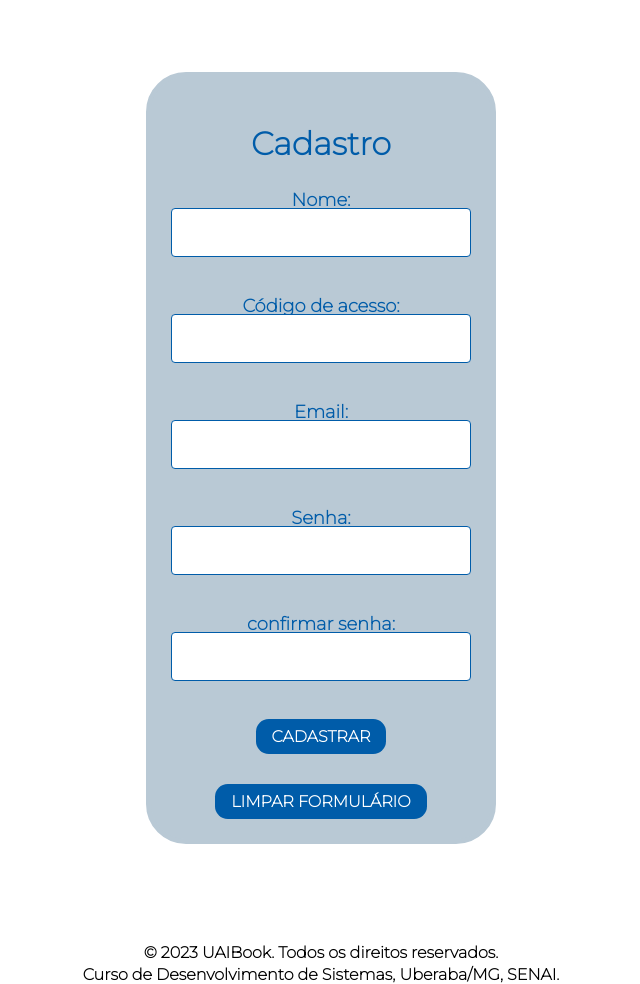
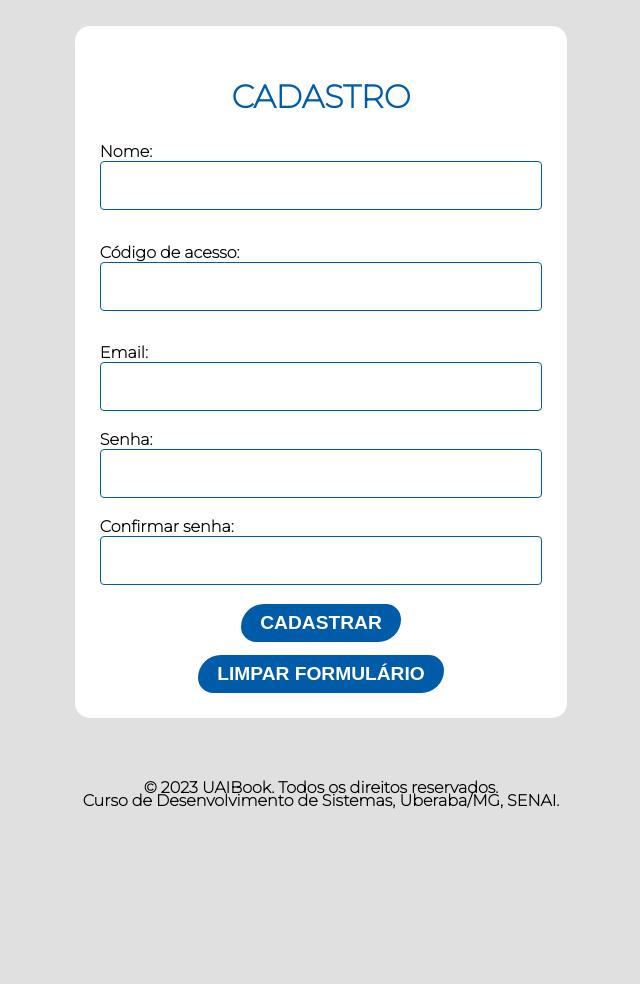
Before and after one commit to LYuri26/Senai-Software, a PHP site: page /cadastro.html in a window 1280 px wide. Shown: the whole page, without its empty margins (319-959 px from the left). After the commit the page ends 809 px from the top, so only its background shows below. Run offline with PHP 8.4, Linux system fonts and the light colour scheme.

Commit message:
Atualizações
Co-Authored-By: João Victor Martins Deamo <57118631+BatataRaiz@users.noreply.github.com>

```diff
--- a/Agendamentos.php
+++ b/Agendamentos.php
@@ -23,10 +23,12 @@ if (!(isset($_SESSION['usuario']) || isset($_SESSION['superusuario']))) {
 </head>
 
 <body>
-<header>
+    <header>
         <nav class="navbar">
             <div class="navbar-container">
-                <img src="./config/assets/img/senailogo1.png" class="logo">
+                <a href="./Menu.php">
+                    <img src="./config/assets/img/senailogo1.png" class="logo">
+                </a>
                 <ul class="navbar-menu">
                     <li><a href="./Agendar.php">Agendar</a></li>
                     <li><a href="./Cancelar.php">Cancelar</a></li>
--- a/Cancelamentos.php
+++ b/Cancelamentos.php
@@ -26,7 +26,9 @@ if (!(isset($_SESSION['usuario']) || isset($_SESSION['superusuario']))) {
     <header>
         <nav class="navbar">
             <div class="navbar-container">
-                <img src="./config/assets/img/senailogo1.png" class="logo">
+                <a href="./Menu.php">
+                    <img src="./config/assets/img/senailogo1.png" class="logo">
+                </a>
                 <ul class="navbar-menu">
                     <li><a href="./Agendar.php">Agendar</a></li>
                     <li><a href="./Cancelar.php">Cancelar</a></li>
@@ -84,6 +86,7 @@ if (!(isset($_SESSION['usuario']) || isset($_SESSION['superusuario']))) {
                     <?php endforeach; ?>
                 </tbody>
             </table>
+                    </DIV>
 </body>
 <script src="./config/assets/js/destruirSessao.js"></script>
 <footer>
--- a/Cancelar.php
+++ b/Cancelar.php
@@ -43,7 +43,9 @@ if (!(isset($_SESSION['usuario']) || isset($_SESSION['superusuario']))) {
     <header>
         <nav class="navbar">
             <div class="navbar-container">
-                <img src="./config/assets/img/senailogo1.png" class="logo">
+                <a href="./Menu.php">
+                    <img src="./config/assets/img/senailogo1.png" class="logo">
+                </a>
                 <ul class="navbar-menu">
                     <li><a href="./Agendar.php">Agendar</a></li>
                     <li><a href="./Agendamentos.php">Agendamentos</a></li>
--- a/cadastro.html
+++ b/cadastro.html
@@ -16,7 +16,7 @@
 <body>
     <div id="app">
         <form id="forms" action="./conexaocadastro.php" method="post">
-            <h2>Cadastro</h2>
+            <h2>CADASTRO</h2>
             <label for="nome">Nome:</label>
             <input type="text" maxlength="42" name="nome" id="nome" required><br><br>
 
@@ -29,7 +29,7 @@
             <label for="senha">Senha:</label>
             <input type="password" minlength="8" name="senha" id="senha" required><br><br>
 
-            <label for="confirmar senha">confirmar senha:</label>
+            <label for="confirmar senha">Confirmar senha:</label>
             <input type="password" minlength="8" maxlength="62" name="confirmarsenha" id="confirmarsenha" required><br><br>
 
             <div class="button-container">
--- a/config/assets/estilos/Menu.css
+++ b/config/assets/estilos/Menu.css
@@ -35,8 +35,9 @@ body {
   */
   font-weight: bold;
   text-decoration: none;
+ /*object-fit: cover;
   /*width: 10rem;*/
-  height: 2rem;
+  height: 3rem;
   width: 10rem;
   /*border-radius: 200px;
   margin-right: 200px;*/
--- a/config/assets/estilos/cadastro.css
+++ b/config/assets/estilos/cadastro.css
@@ -1,22 +1,21 @@
 body {
-  background-color: #ffffff;
+  background-color: #e0e0e0;
   font-family: "Montserrat", sans-serif;
   margin: 0;
-  padding: 0;
+  padding: 2%;
   height: 400px;
   border-color: #bdb5b5;
-  padding-top: 3%;
-  text-align: center;
+  text-align: left;
 }
 
-.sair {
+.sair{
   display: block;
-  position: center;
+  position: fixed;
   top: 10px;
   right: 10px;
-  padding: 100px;
-  background-color: #000000;
-  border: 1px solid #bdb5b5;
+  padding: 10px;
+  background-color: #f2f2f2;
+  border: 1px solid #ccc;
   border-radius: 4px;
   text-decoration: none;
   color: #333;
@@ -26,8 +25,6 @@ body {
 #app {
   max-width: 40%;
   margin: 0 auto;
-  padding: 2%;
-  margin-top: 1vh;
 }
 
 h2 {
@@ -37,26 +34,19 @@ h2 {
 }
 
 form {
-  width: 300px;
-  margin: 0 auto;
-  display: flex;
-  flex-direction: column;
-  align-items: center;
-  border: 5px solid #b9c9d5;
-  border-radius: 40px;
-  padding: 20px;
-  background-color: #b9c9d5;
+  background-color: #ffffff;
+    border-radius: 15px;
+    padding: 5%;
+    padding-bottom: 5%;
+    max-width: 30rem;
+    margin: 0 auto;
 }
 
 label {
-  display: flex;
-  font-size: large;
-  align-items: center;
-  margin-bottom: 10px;
-  grid-column: 1;
-  margin-bottom: -1%;
+  margin-bottom: 1%;
   font-weight: bold;
-  color: #005ca9;
+  color: #000000;
+
 }
 
 input[type="text"] {
@@ -66,20 +56,27 @@ input[type="text"] {
   border: 1px solid #005ca9;
   border-radius: 4px;
   box-sizing: border-box;
+  margin-bottom: 1em;
+
+}
+
+input[type="text"]:hover {
+  border-color: #666466;
 }
 
 input[type="submit" i] {
   background-color: #005ca9;
   color: #ffffff;
-  font-size: 1em;
+  font-size: 1.2em;
   font-weight: bold;
   border: none;
-  padding: 0.5em 1em;
-  border-radius: 0.8rem;
+  padding: 0.5rem 1em;
+  border-radius:  1.5rem 1rem 1.5rem 1rem;
   cursor: pointer;
   transition: background-color 0.1s ease;
   box-sizing: border-box;
-  margin-bottom: -5rem;
+  margin: 0 auto;
+  display: block;
 }
 
 input[type="number" i] {
@@ -112,37 +109,39 @@ input[type="password"] {
 .button-container {
   display: contents;
   flex-direction: column;
-  align-items: center;
-  margin-top: 50px;
+  align-items: right;
+  margin-top: 1000px;
 }
-button[value="Cadastrar"]{
-  font-family: "Montserrat", sans-serif;
+
+button[type="submit"]{
   background-color: #005ca9;
   color: #ffffff;
-  font-size: 1em;
+  font-size: 1.2em;
   font-weight: bold;
   border: none;
-  padding: 0.5em 1em;
-  border-top: 20px;
-  border-radius: 0.8rem;
+  padding: 0.5rem 1em;
+  border-radius:  1.5rem 1rem 1.5rem 1rem;
   cursor: pointer;
   transition: background-color 0.1s ease;
   box-sizing: border-box;
+  margin: 0 auto;
+  display: block;
 }
+button[value="CADASTRAR"],
 .limpar-button {
-  font-family: "Montserrat", sans-serif;
   background-color: #005ca9;
   color: #ffffff;
-  font-size: 1em;
+  font-size: 1.2em;
   font-weight: bold;
   border: none;
-  padding: 0.5em 1em;
-  border-top: 20px;
-  border-radius: 0.8rem;
+  padding: 0.5rem 1em;
+  border-radius:  1.5rem 1rem 1.5rem 1rem;
   cursor: pointer;
   transition: background-color 0.1s ease;
   box-sizing: border-box;
-  margin-top: 10%;
+  margin: 0 auto;
+  display: block;
+  margin-top: 3%;
 }
 
 #botao_limpar:hover {
@@ -194,9 +193,11 @@ button:hover {
 .rodape {
   padding-top: 8vh;
   font-family: "Montserrat", sans-serif;
+  text-align: center; /* Centralizar o conteúdo do rodapé */
+}
 
-}
 .rodape p {
   font-weight: 600;
-  line-height: 0.4rem;
+  line-height: 0.8rem;
+  margin: 0; /* Remover margens para evitar espaçamento extra */
 }
```
Also changed, not shown: Agendar.php (+26 -2 lines), Menu.php (+5 -3 lines), config/assets/estilos/agendar.css (+9 -5 lines), config/assets/estilos/cancelar.css (+8 -5 lines), config/assets/estilos/consulta.css (+8 -5 lines), login.html (+11 -18 lines), config/assets/img/linguicao.png (added).
